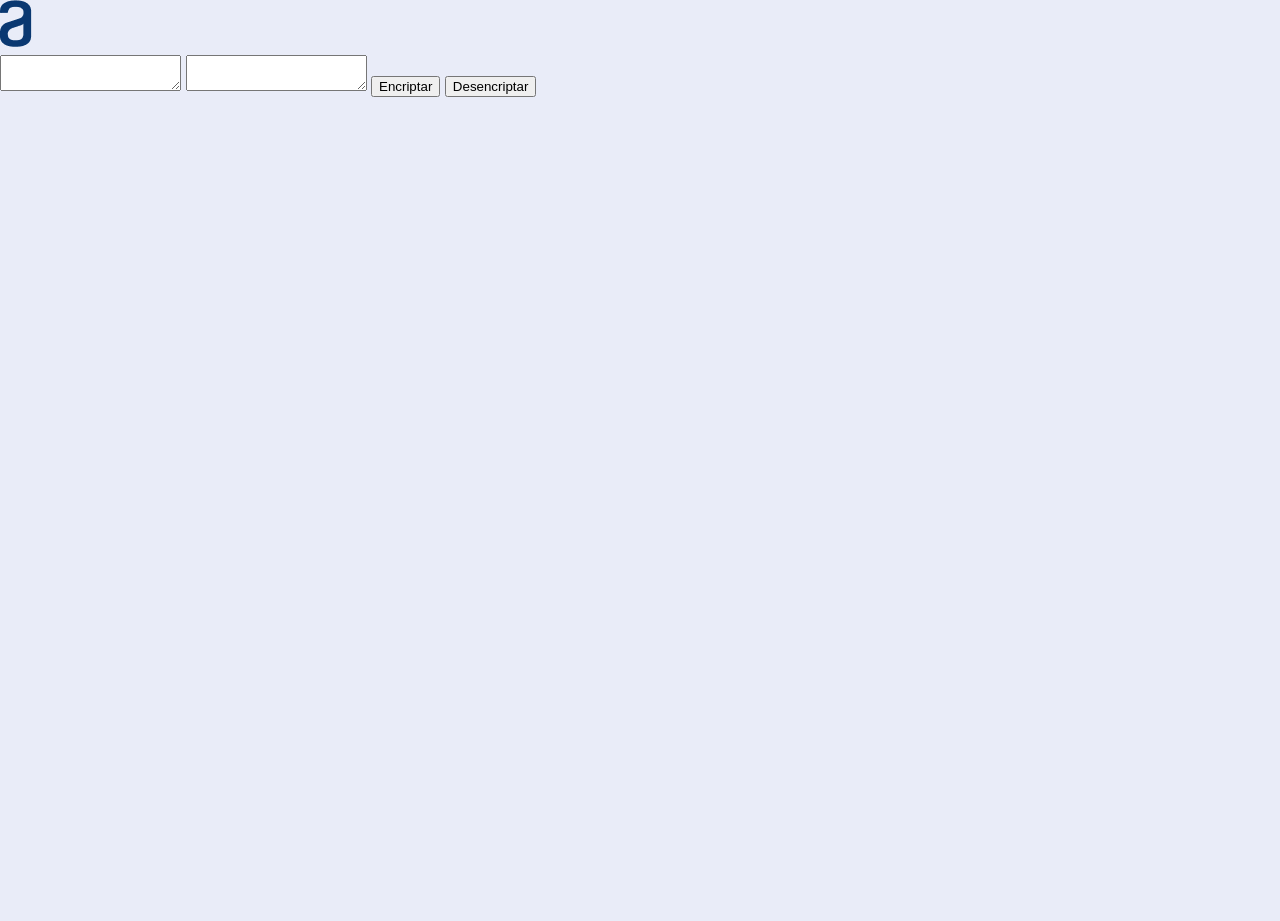
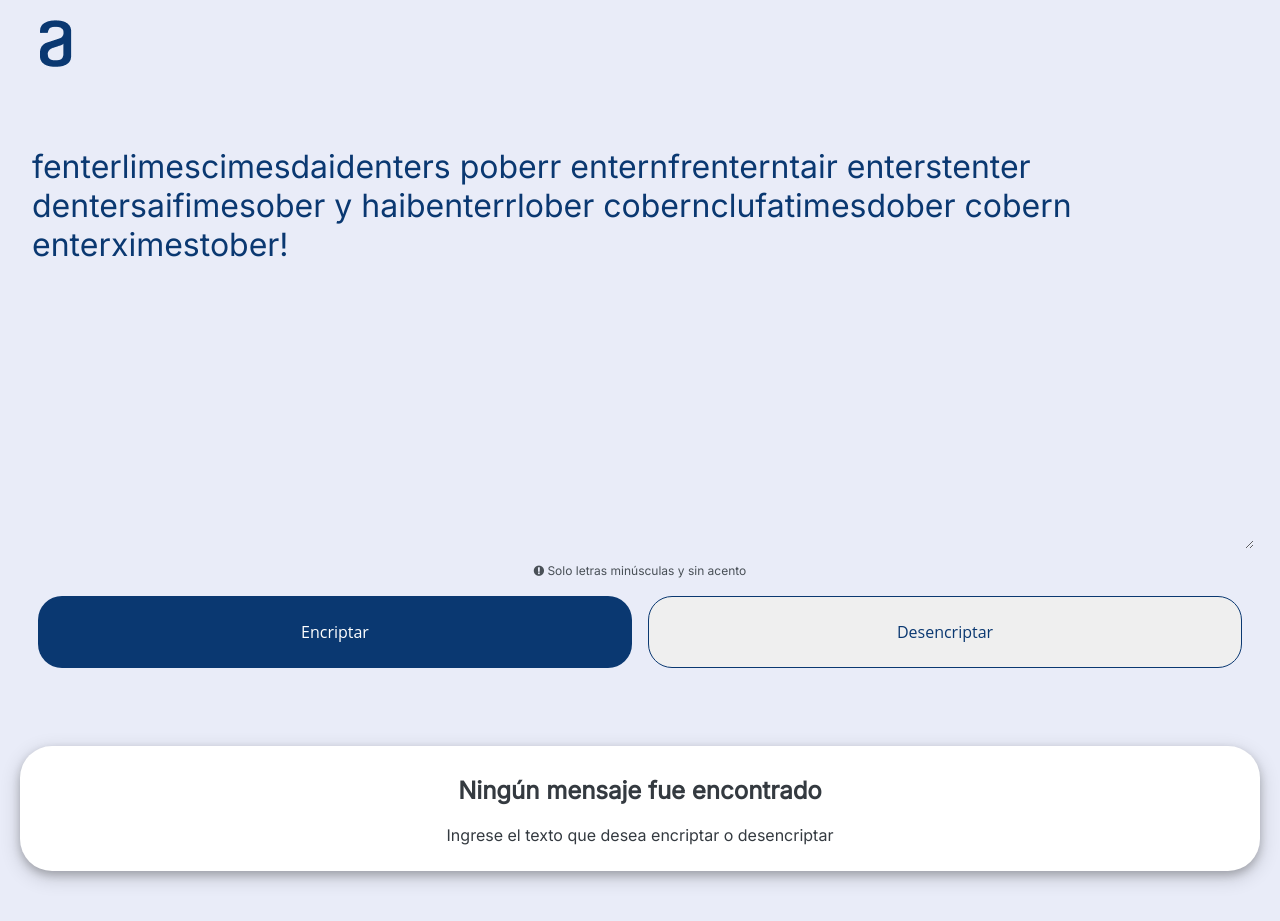
Before and after one commit to Amadiz/challenge-1, a plain HTML site: page index.html in a window 1280 px wide. Before the commit the page ends 800 px from the top, so only its background shows below. Drawn offline with Linux system fonts and the light colour scheme.

Commit message:
diseño de pagina con CSS

```diff
--- a/estilos.css
+++ b/estilos.css
@@ -4,3 +4,187 @@ body {
     background-color: #E9ECF8;
     color: #0A3871;
 }
+
+.contenido {
+    display: flex;
+    flex-flow: row wrap;
+    justify-content: left;
+    padding: 20px;
+}
+
+.panelA {
+    border-radius: 25px;
+    margin: 30px 0px;
+    padding: 10px;
+    width: 100%;
+    text-align: center;
+}
+
+.panelB, .panelC {
+    background-color: white;
+    border-radius: 32px;
+    margin: 30px 0px;
+    padding: 10px;
+    width: 100%;
+    text-align: center;
+    box-shadow: 0 4px 8px 0 rgba(0, 0, 0, 0.2), 0 6px 20px 0 rgba(0, 0, 0, 0.19);
+}
+
+.panelC {
+    display: none;
+}
+
+.controles {
+    display: flex;
+    flex-flow: column wrap;
+    justify-content: center;
+}
+
+textarea {
+    font-family: 'Inter', sans-serif;
+    font-size: 32px;
+    border: 0;
+    width: 100%;
+    height: 200px;
+}
+
+textarea#caja1 {
+    background-color: #E9ECF8;
+    color:#0A3871;
+    height: 50vh;
+
+}
+
+textarea#caja2 {
+    background-color: white;
+    width: 90%;
+    height: 50vh;
+}
+
+button {
+    position: relative;
+    display: inline-block;
+    margin: 8px;
+    padding: 24px;
+    border: 0;
+    border-radius: 24px;
+    cursor: pointer;
+    text-align: center;
+    white-space: nowrap;
+    font-family: 'Open Sans', sans-serif;
+    font-size: 16px;
+    width: 100%;
+}
+
+.logo {
+    top: 40px;
+    left: 40px;
+    margin-left: 20px;
+    margin-bottom: 30px;
+}
+
+.info_icono {
+    background-color: gray;
+    color: #E9ECF8;
+    border-radius: 50px;
+    margin: 5px;
+    padding: 5px;
+}
+
+.leyenda {
+    font-size: 12px;
+    color: #495057;
+    margin: 10px auto;
+}
+
+.btn_encriptar {
+    background-color: #0A3871;
+    color: white;
+}
+
+.btn_desencriptar {
+    border: 1px solid #0A3871;
+    color: #0A3871;
+}
+
+.btn_copiar {
+    border: 1px solid #0A3871;
+    background-color: white;
+    color: #0A3871;
+    width: 80%;
+}
+
+.munieco {
+    width: 90%;
+    display: none;
+}
+
+h2, p {
+    color: #343A40;
+}
+
+h2 {
+    font-size: 24px;
+}
+
+p {
+    font-size: 16px;
+}
+
+
+::placeholder { /* Chrome, Firefox, Opera, Safari 10.1+ */
+    color: #0A3871;
+    opacity: 1; /* Firefox */
+    font-size: 32px;
+  }
+
+  :-ms-input-placeholder { /* Internet Explorer 10-11 */
+    color: #0A3871;
+    font-size: 32px;
+  }
+
+  ::-ms-input-placeholder { /* Microsoft Edge */
+    color: #0A3871;
+    font-size: 32px;
+  }
+
+
+@media only screen
+  and (min-device-width: 768px)
+  and (max-device-width: 1024px)
+  and (-webkit-min-device-pixel-ratio: 1) {
+
+    button {
+        width: 50%;
+    }
+
+    .controles {
+        display: flex;
+        flex-flow: row nowrap;
+        justify-content: center;
+    }
+
+}
+
+@media screen
+  and (min-device-width: 1200px)
+  and (-webkit-min-device-pixel-ratio: 1) {
+    .contenido {
+        display: flex;
+        flex-flow: row nowrap;
+        justify-content: space-between;
+    }
+
+    .panelA {
+        width: 60%;
+        margin-right: 30px;
+    }
+
+    .panelB, .panelC {
+        width: 30%;
+    }
+
+    .munieco {
+        display: inline;
+    }
+}
--- a/index.html
+++ b/index.html
@@ -21,7 +21,7 @@
 
         for(var i = 0; i < texto.length; i++) {
             var letra = texto.charAt(i);
-            console.log(letra);
+            // console.log(letra);
             switch(letra) {
                 case "a" :
                     resultado += "ai";
@@ -46,6 +46,8 @@
 
         document.getElementById("caja2").value = resultado;
 
+        document.getElementById("panelB").style.display = "none";
+        document.getElementById("panelC").style.display = "inline";
     }
 
 
@@ -63,15 +65,46 @@
 
         resultado.value = textoDesencriptado;
 
+        document.getElementById("panelB").style.display = "none";
+        document.getElementById("panelC").style.display = "inline";
+    }
+
+    function copiarPortapapeles() {
+        alert("Copiar en el Portapapeles");
     }
 
     </script>
 </head>
 <body>
-    <div class="logo"><img src="logo.png" alt="Logo"></div>
-    <textarea id="caja1"></textarea>
-    <textarea id="caja2" readonly></textarea>
-    <button onclick="encriptar()">Encriptar</button>
-    <button onclick="desencriptar()">Desencriptar</button>
+    <div class="contenido">
+        <div class="logo"><img src="logo.png" alt="Logo"></div>
+        <div class="panelA">
+            <div>
+                <textarea id="caja1" maxlength="250"
+                    placeholder="Ingrese el texto aquí"
+                    onfocus="this.select();"
+                    onmouseup="return false;"
+                    >fenterlimescimesdaidenters poberr enternfrenterntair enterstenter dentersaifimesober y haibenterrlober cobernclufatimesdober cobern enterximestober!</textarea>
+            </div>
+            <div class="leyenda"><i class="fa fa-exclamation-circle"></i> Solo letras minúsculas y sin acento</div>
+            <div class="controles">
+                <button class="btn_encriptar" onclick="encriptar()">Encriptar</button>
+                <button class="btn_desencriptar" onclick="desencriptar()">Desencriptar</button>
+            </div>
+        </div>
+        <div id="panelB" class="panelB">
+            <h2>Ningún mensaje fue encontrado</h2>
+            <img class="munieco" src="munieco.png" alt="Muñeco">
+            <p>
+                Ingrese el texto que desea encriptar o desencriptar
+            </p>
+        </div>
+        <div id="panelC" class="panelC">
+            <div>
+                <textarea id="caja2" readonly ></textarea>
+            </div>
+            <button class="btn_copiar" onclick="copiarPortapapeles()">Copiar</button>
+        </div>
+    </div>
 </body>
 </html>
```
